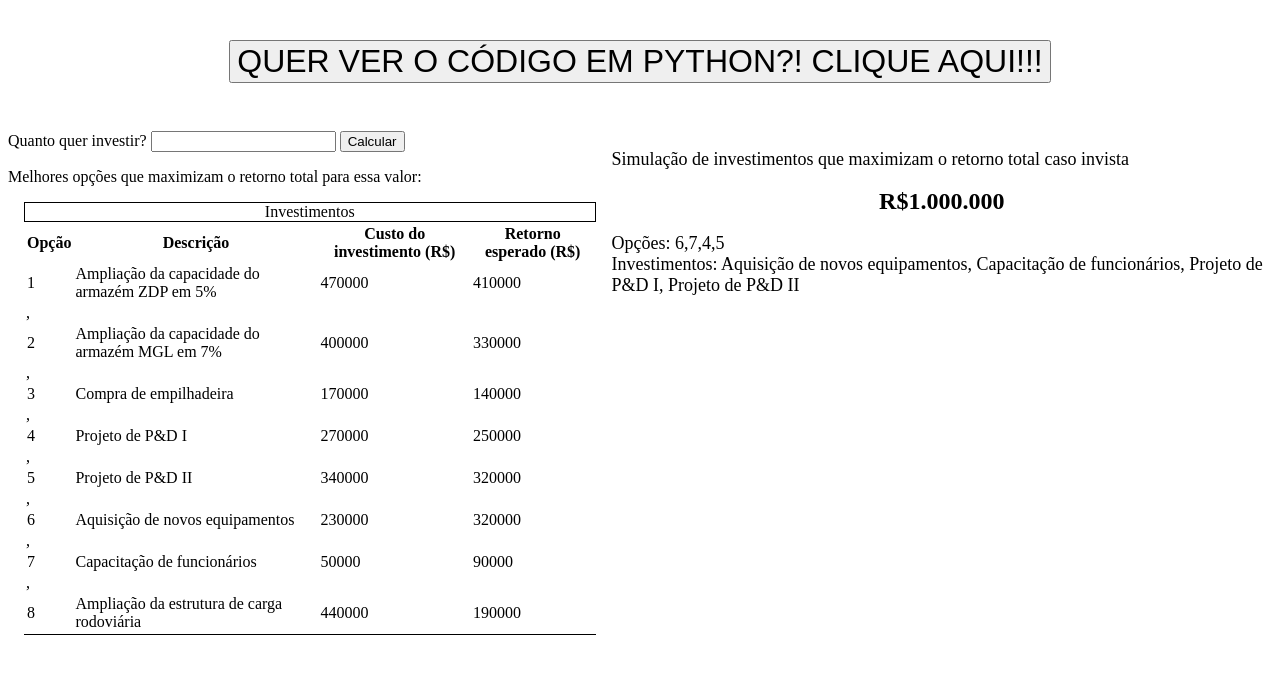
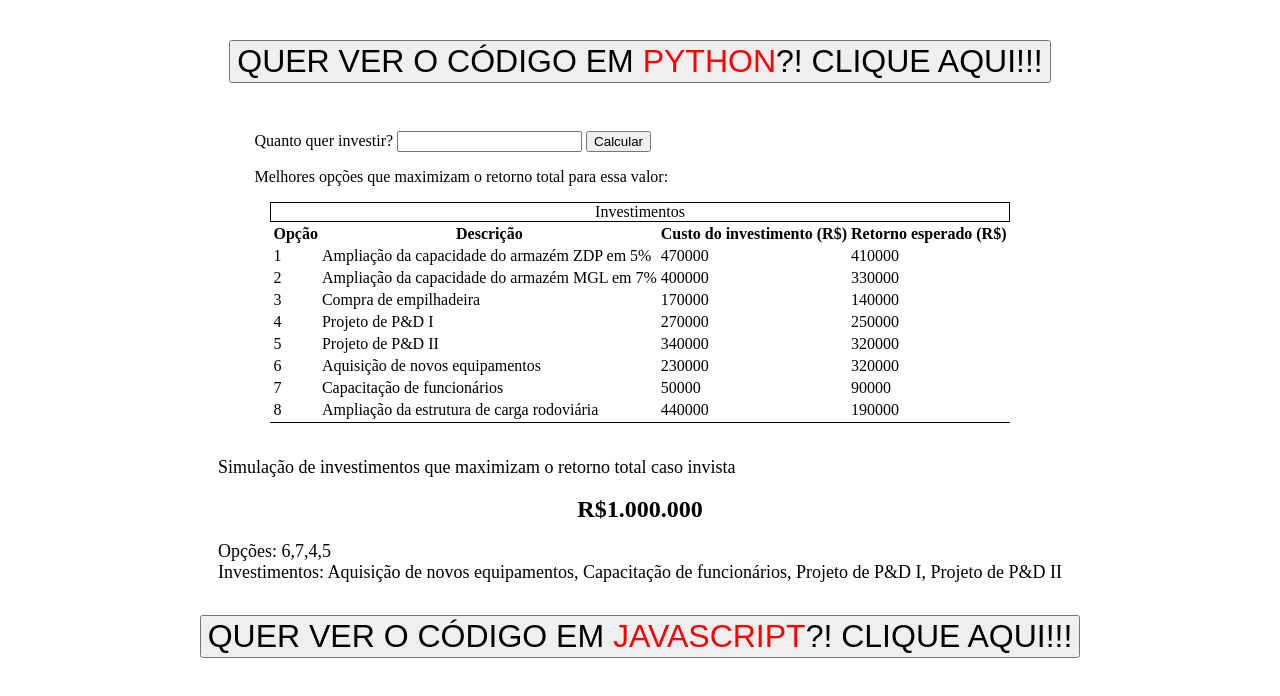
Before and after one commit to fumagallilaura/investments, a website with bundled scripts: page index.html in a window 1280 px wide. Built offline with nearby package versions, Linux system fonts and the light colour scheme.

Commit message:
final ajusts

```diff
--- a/index.html
+++ b/index.html
@@ -8,7 +8,7 @@
 </head>
 <body>
   <header>
-    <button id="pythonCode">QUER VER O CÓDIGO EM PYTHON?! CLIQUE AQUI!!!</button>
+    <button id="pythonCode">QUER VER O CÓDIGO EM <spam>PYTHON</spam>?! CLIQUE AQUI!!!</button>
   </header>
   <main>
     <section>
@@ -40,9 +40,12 @@
         <div id="focus"><strong>R$1.000.000</strong></div>
       </p>
       <div id='betterOptions'></div>
-      <div id='simulationFor1million'><div/>
+      <div id='simulationFor1million'></div>
     </aside>
   </main>
+  <header>
+    <button id="jsCode">QUER VER O CÓDIGO EM <spam>JAVASCRIPT</spam>?! CLIQUE AQUI!!!</button>
+  </header>
 </body>
 <script src="./script.js"></script>
 </html>
--- a/script.js
+++ b/script.js
@@ -142,7 +142,7 @@ for (let i = 0; i < purchasedInvestments.length; i += 1) {
 }
 // Montando a tabela para visualização
 const tableBody = document.getElementById('table-body');
-tableBody.innerHTML = resultMock.map((investment) => (
+resultTable = resultMock.map((investment) => (
   `
     <tr>
       <td>${investment.opcao}</td>
@@ -151,7 +151,8 @@ tableBody.innerHTML = resultMock.map((investment) => (
       <td>${investment.retornoEsperado}</td>
     </tr>
   `
-))
+));
+tableBody.innerHTML = resultTable.join('')
 
 // Opções dinâmicas de investimento
 const userInput = document.getElementById('invest');
@@ -188,4 +189,7 @@ calculate.addEventListener("click", () => {
 });
 
 const pythonCode = document.querySelector("#pythonCode");
-pythonCode.addEventListener('click', () =>  location.href = 'https://github.com/fumagallilaura/investments/blob/main/script.py')
+pythonCode.addEventListener('click', () =>  location.href = 'https://github.com/fumagallilaura/investments/blob/main/script.py');
+
+const jsCode = document.querySelector("#jsCode");
+pythonCode.addEventListener('click', () =>  location.href = 'https://github.com/fumagallilaura/investments/blob/main/script.js');
--- a/style.css
+++ b/style.css
@@ -13,6 +13,8 @@ tr {
 
 main {
   display: flex;
+  flex-direction: column;
+  align-items: center;
 }
 
 #focus {
@@ -24,14 +26,18 @@ aside {
   font-size: large;
 }
 
-header {
+header, footer {
   margin-bottom: 1em;
   display: flex;
   justify-content: center;
 }
 
-#pythonCode {
+#pythonCode, #jsCode {
   font-size: xx-large;
   text-align: center;
   margin: 2rem;
 }
+
+spam {
+  color: red;
+}
```
